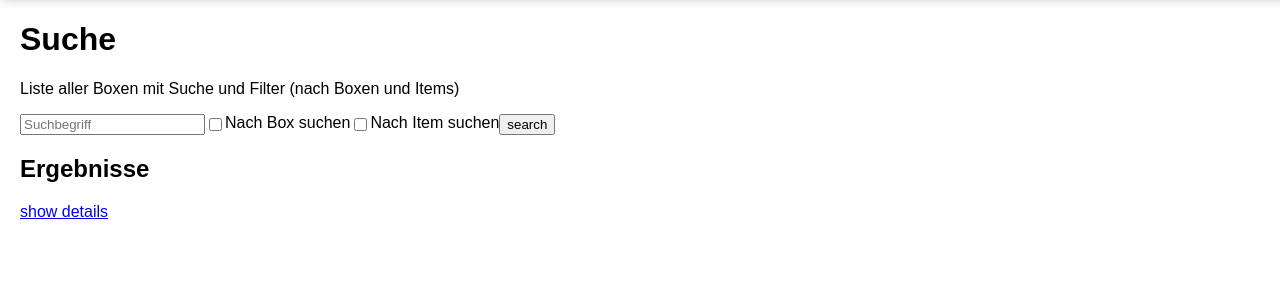
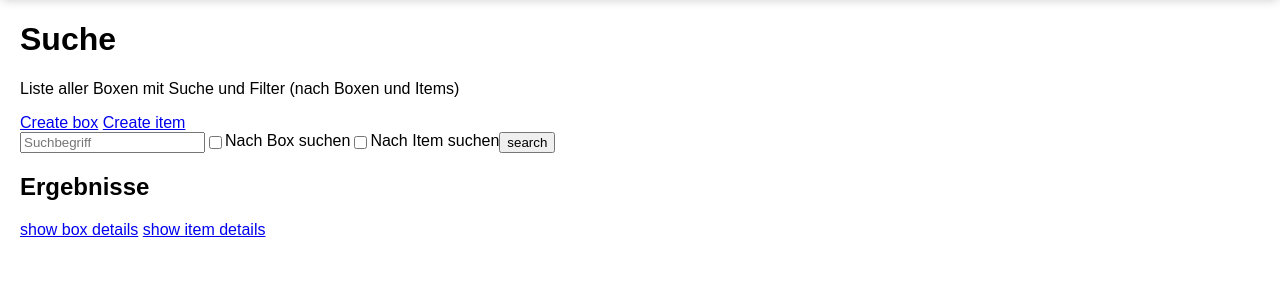
Before and after one commit to fabio-litscher/prog2, a Flask app: page / in a window 1280 px wide. Shown: the part 75-375 px from the top of the page. Run offline with Flask 2, Linux system fonts and the light colour scheme.

Commit message:
added template files
added template files and routes for the different pages.

```diff
--- a/chaosbox/main.py
+++ b/chaosbox/main.py
@@ -7,9 +7,23 @@ app = Flask("chaosbox")
 def home():
 	return render_template('index.html', name="Fabio")
 
-@app.route('/detail')
-def details():
-	return render_template('detail.html', box_id="123456789")
+@app.route('/detail/box')
+def boxDetails():
+	return render_template('boxDetail.html', box_id="123456789")
+
+@app.route('/detail/item')
+def itemDetails():
+	return render_template('itemDetail.html', box_id="123456789")
+
+@app.route('/create/box')
+def createBox():
+	return render_template('createBox.html')
+
+@app.route('/create/item')
+def createItem():
+	return render_template('createItem.html')
+
+
 
 '''@app.route("/test")
 def test():
--- a/chaosbox/static/main.css
+++ b/chaosbox/static/main.css
@@ -6,7 +6,6 @@ html, body {
 
 header {
 	height: 75px;
-	width: 100%;
 	display: flex;
 	align-items: center;
 	padding-left: 20px;
--- /dev/null
+++ b/chaosbox/templates/createBox.html
@@ -0,0 +1 @@
+<a href="{{ url_for('home')}}">back to list</a>
--- /dev/null
+++ b/chaosbox/templates/createItem.html
@@ -0,0 +1 @@
+<a href="{{ url_for('home')}}">back to list</a>
--- a/chaosbox/templates/index.html
+++ b/chaosbox/templates/index.html
@@ -13,6 +13,10 @@
 		<main>
 			<h1>Suche</h1>
 			<p>Liste aller Boxen mit Suche und Filter (nach Boxen und Items)</p>
+
+
+			<a href="{{ url_for('createBox')}}">Create box</a>
+			<a href="{{ url_for('createItem')}}">Create item</a>
 
 			<form id="search-form" name="search-form" method="get">
 				<input type="text" name="search-query" placeholder="Suchbegriff" />
@@ -30,7 +34,8 @@
 				<h1>Ergebnisse</h1>
 
 				<div>
-					<a href="{{ url_for('details')}}">show details</a>
+					<a href="{{ url_for('boxDetails')}}">show box details</a>
+					<a href="{{ url_for('itemDetails')}}">show item details</a>
 				</div>
 			</section>
 		</main>
--- /dev/null
+++ b/demos/static/main.css
@@ -0,0 +1,3 @@
+h1 {
+	color: green;
+}
--- a/hello.py
+++ /dev/null
@@ -1 +0,0 @@
-print("Hello new World")
```
Also changed, not shown: chaosbox/templates/itemDetail.html (added, +16 -0 lines), demos/02_jinja.py (added, +15 -0 lines), demos/hello.py (added, +11 -0 lines), demos/templates/index.html (added, +13 -0 lines), chaosbox/templates/boxDetail.html (renamed from chaosbox/templates/detail.html).
